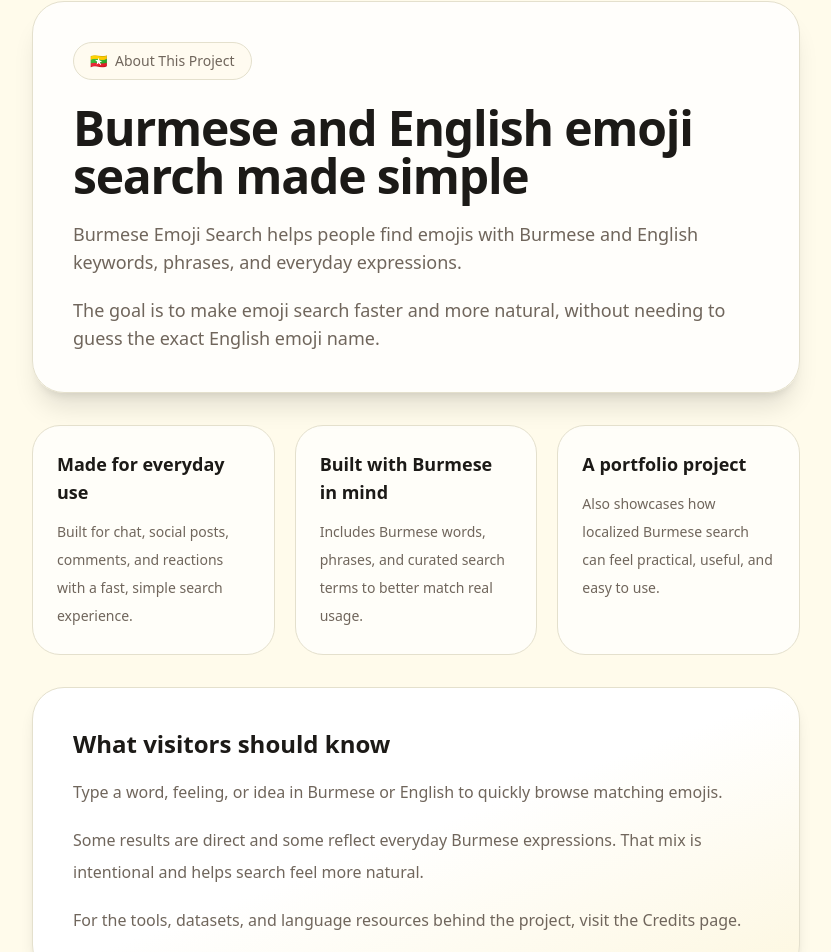
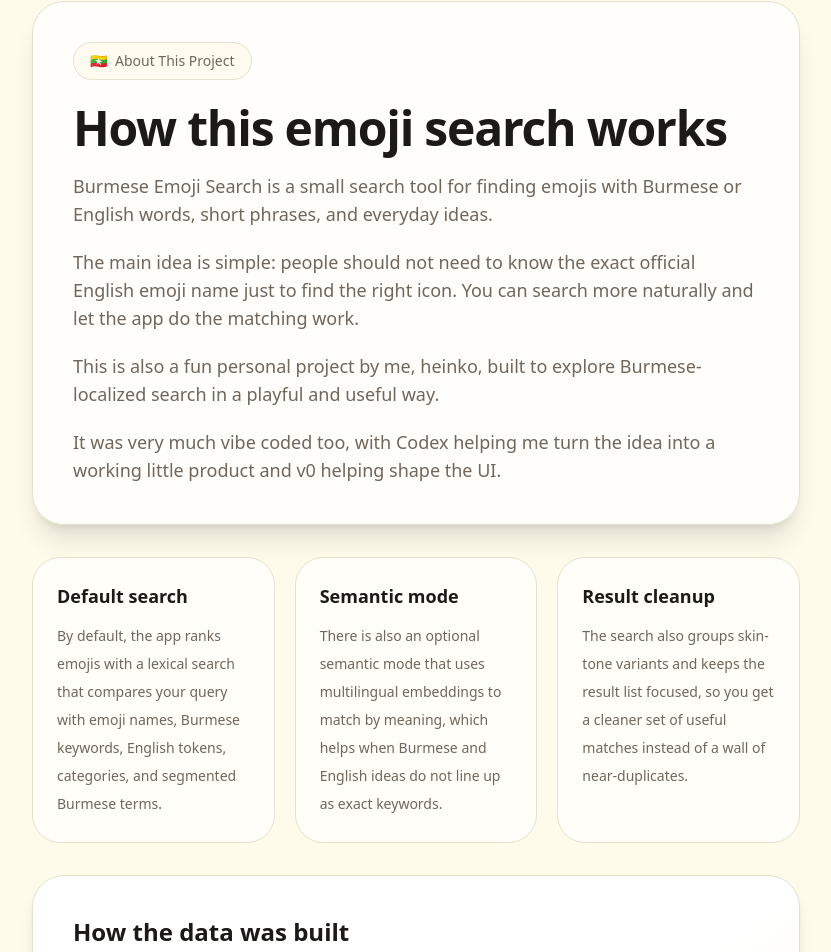
Before and after one commit to heinko/my-emoji-search, a Next.js app: page /about in a window 1280 px wide. Shown: the part 125-1077 px from the top of the page, without its empty margins (224-1055 px from the left). Built offline with nearby package versions, Linux system fonts and the light colour scheme.

Commit message:
Update about and credits pages

```diff
--- a/app/about/page.tsx
+++ b/app/about/page.tsx
@@ -2,7 +2,8 @@ import Link from "next/link"
 
 export const metadata = {
   title: "About | Burmese Emoji Search",
-  description: "About Burmese Emoji Search, a Burmese and English emoji finder built for faster emoji search.",
+  description:
+    "Learn how Burmese Emoji Search works, how the emoji data was built, and why heinko made it.",
 }
 
 export default function AboutPage() {
@@ -32,58 +33,82 @@ export default function AboutPage() {
 
           <div className="space-y-5">
             <h1 className="text-3xl font-semibold tracking-tight md:text-5xl">
-              Burmese and English emoji search made simple
+              How this emoji search works
             </h1>
 
             <p className="text-base leading-8 text-muted-foreground md:text-lg">
-              Burmese Emoji Search helps people find emojis with Burmese and English keywords,
-              phrases, and everyday expressions.
+              Burmese Emoji Search is a small search tool for finding emojis with Burmese or English
+              words, short phrases, and everyday ideas.
             </p>
 
             <p className="text-base leading-8 text-muted-foreground md:text-lg">
-              The goal is to make emoji search faster and more natural, without needing to guess the
-              exact English emoji name.
+              The main idea is simple: people should not need to know the exact official English
+              emoji name just to find the right icon. You can search more naturally and let the app
+              do the matching work.
+            </p>
+
+            <p className="text-base leading-8 text-muted-foreground md:text-lg">
+              This is also a fun personal project by me, heinko, built to explore Burmese-localized
+              search in a playful and useful way.
+            </p>
+
+            <p className="text-base leading-8 text-muted-foreground md:text-lg">
+              It was very much vibe coded too, with Codex helping me turn the idea into a working
+              little product and v0 helping shape the UI.
             </p>
           </div>
         </section>
 
         <section className="grid gap-5 md:grid-cols-3">
           <article className="rounded-[1.75rem] border border-border bg-card/70 p-6">
-            <h2 className="mb-3 text-lg font-semibold">Made for everyday use</h2>
+            <h2 className="mb-3 text-lg font-semibold">Default search</h2>
             <p className="text-sm leading-7 text-muted-foreground">
-              Built for chat, social posts, comments, and reactions with a fast, simple search
-              experience.
+              By default, the app ranks emojis with a lexical search that compares your query with
+              emoji names, Burmese keywords, English tokens, categories, and segmented Burmese terms.
             </p>
           </article>
 
           <article className="rounded-[1.75rem] border border-border bg-card/70 p-6">
-            <h2 className="mb-3 text-lg font-semibold">Built with Burmese in mind</h2>
+            <h2 className="mb-3 text-lg font-semibold">Semantic mode</h2>
             <p className="text-sm leading-7 text-muted-foreground">
-              Includes Burmese words, phrases, and curated search terms to better match real usage.
+              There is also an optional semantic mode that uses multilingual embeddings to match by
+              meaning, which helps when Burmese and English ideas do not line up as exact keywords.
             </p>
           </article>
 
           <article className="rounded-[1.75rem] border border-border bg-card/70 p-6">
-            <h2 className="mb-3 text-lg font-semibold">A portfolio project</h2>
+            <h2 className="mb-3 text-lg font-semibold">Result cleanup</h2>
             <p className="text-sm leading-7 text-muted-foreground">
-              Also showcases how localized Burmese search can feel practical, useful, and easy to use.
+              The search also groups skin-tone variants and keeps the result list focused, so you get
+              a cleaner set of useful matches instead of a wall of near-duplicates.
             </p>
           </article>
         </section>
 
         <section className="rounded-[2rem] border border-border bg-gradient-to-br from-card via-card to-secondary/40 p-6 shadow-lg md:p-10">
-          <h2 className="mb-4 text-2xl font-semibold">What visitors should know</h2>
+          <h2 className="mb-4 text-2xl font-semibold">How the data was built</h2>
           <div className="space-y-4 text-base leading-8 text-muted-foreground">
             <p>
-              Type a word, feeling, or idea in Burmese or English to quickly browse matching emojis.
+              The emoji list starts from the official Unicode emoji data, then adds Burmese names and
+              keyword annotations from CLDR Myanmar locale files.
             </p>
             <p>
-              Some results are direct and some reflect everyday Burmese expressions. That mix is
-              intentional and helps search feel more natural.
+              On top of that, I added extra curated Burmese keywords so the search can better reflect
+              how people actually describe feelings, objects, and situations in daily use.
             </p>
             <p>
-              For the tools, datasets, and language resources behind the project, visit the Credits
-              page.
+              During the build step, the project generates a Burmese search index, splits and
+              normalizes Burmese terms for matching, and also prepares semantic vectors for optional
+              meaning-based search.
+            </p>
+            <p>
+              So the overview is: official emoji source data, localized Burmese labels, extra
+              hand-curated keywords, then a search index tuned to make Burmese and English emoji
+              lookup feel easier.
+            </p>
+            <p>
+              For the underlying tools, models, and data sources behind this project, visit the
+              Credits page.
             </p>
           </div>
         </section>
--- a/app/credits/page.tsx
+++ b/app/credits/page.tsx
@@ -1,4 +1,5 @@
 import Link from "next/link"
+import { ArrowUpRight } from "lucide-react"
 
 const creditSections = [
   {
@@ -6,7 +7,15 @@ const creditSections = [
     items: [
       {
         name: "Heinko",
-        note: "Creator and maintainer of Burmese Emoji Search.",
+        note: "Creator and maintainer of Burmese Emoji Search. This project was also vibe coded with help from Codex and v0.",
+      },
+      {
+        name: "Codex",
+        note: "Used as the coding assistant during the vibe coding process for building and polishing the project.",
+      },
+      {
+        name: "v0",
+        note: "Used to help shape and iterate on the UI during the vibe coding process.",
       },
     ],
   },
@@ -100,6 +109,10 @@ export default function CreditsPage() {
               This project is built with public language resources, Unicode emoji data, open-source
               tools, and hosting services. This page gives clear credit to those sources.
             </p>
+            <p className="text-base leading-8 text-muted-foreground md:text-lg">
+              It was also vibe coded with Codex for coding help and v0 for the UI side of the
+              process.
+            </p>
           </div>
         </section>
 
@@ -119,9 +132,10 @@ export default function CreditsPage() {
                           href={item.href}
                           target="_blank"
                           rel="noreferrer"
-                          className="transition-colors hover:text-primary"
+                          className="inline-flex items-center gap-1.5 transition-colors hover:text-primary"
                         >
                           {item.name}
+                          <ArrowUpRight className="h-3.5 w-3.5 shrink-0 text-muted-foreground" aria-hidden="true" />
                         </a>
                       ) : (
                         item.name
--- a/app/layout.tsx
+++ b/app/layout.tsx
@@ -12,21 +12,9 @@ export const metadata: Metadata = {
   description: 'Search for emojis using Burmese text. Find the perfect emoji for your messages with our easy-to-use search tool.',
   generator: 'v0.app',
   icons: {
-    icon: [
-      {
-        url: '/icon-light-32x32.png',
-        media: '(prefers-color-scheme: light)',
-      },
-      {
-        url: '/icon-dark-32x32.png',
-        media: '(prefers-color-scheme: dark)',
-      },
-      {
-        url: '/icon.svg',
-        type: 'image/svg+xml',
-      },
-    ],
-    apple: '/apple-icon.png',
+    icon: '/sparkle-icon.svg',
+    shortcut: '/sparkle-icon.svg',
+    apple: '/sparkle-icon.svg',
   },
 }
 
--- a/app/page.tsx
+++ b/app/page.tsx
@@ -62,6 +62,14 @@ export default function Home() {
             <Link href="/credits" className="text-muted-foreground transition-colors hover:text-foreground">
               Credits
             </Link>
+            <a
+              href="https://github.com/heinko/my-emoji-search"
+              target="_blank"
+              rel="noreferrer"
+              className="text-muted-foreground transition-colors hover:text-foreground"
+            >
+              GitHub
+            </a>
           </div>
         </div>
       </footer>
```
Also changed, not shown: public/sparkle-icon.svg (added).
